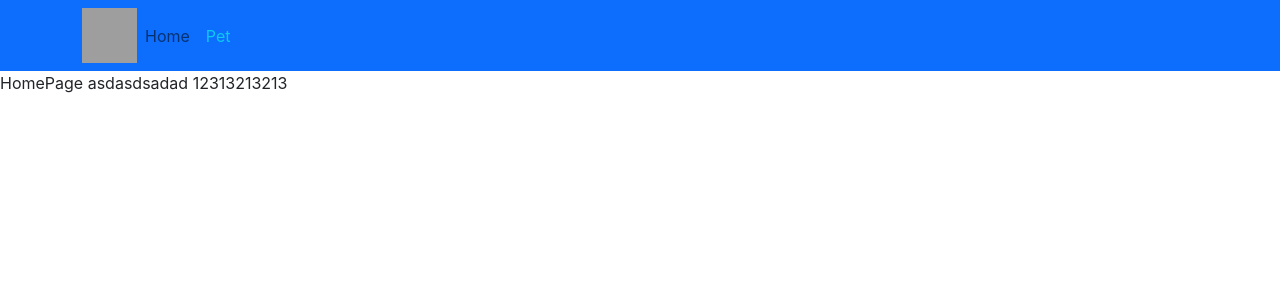
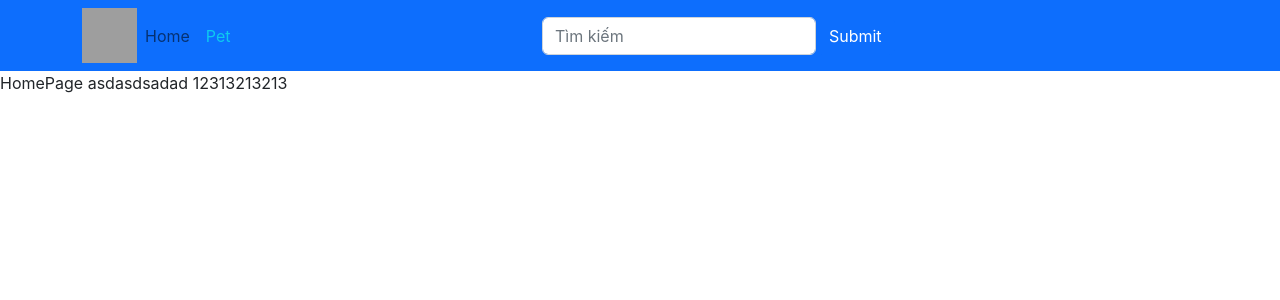
Before and after one commit to phamduongtandat/Shopping-Cart-Client, a React (Create React App) app: page / in a window 1280 px wide. Shown: the top 300 px of the page. Built offline with nearby package versions, Linux system fonts and the light colour scheme; grey boxes are pictures that could not be loaded.

Commit message:
update search

```diff
--- a/src/App.js
+++ b/src/App.js
@@ -1,23 +1,24 @@
-
-import { Route, Routes } from 'react-router-dom';
-import HomePage from './Pages/HomePage';
-import PetPage from './Pages/PetPage';
-import Container from './Component/Container';
-import PetDetail from './Component/PetDetail';
+import { Route, Routes } from "react-router-dom";
+import HomePage from "./Pages/HomePage";
+import PetPage from "./Pages/PetPage";
+import Container from "./Component/Container";
+import PetDetail from "./Component/PetDetail";
+import { useState } from "react";
 function App() {
   // cd reactjs-tutorial
+  const [keyWord, setKeyWork] = useState("");
   return (
     <div className="App">
-
       <Routes>
-        <Route path='/' element={<Container />}>
+        <Route
+          path="/"
+          element={<Container keyWord={keyWord} setKeyWork={setKeyWork} />}
+        >
           <Route index element={<HomePage />} />
-          <Route path='/Pet' element={<PetPage />} />
-          <Route path='/Pet/:detail' element={<PetDetail />} />
+          <Route path="/Pet" element={<PetPage keyWord={keyWord} />} />
+          <Route path="/Pet/:detail" element={<PetDetail />} />
         </Route>
       </Routes>
-
-
     </div>
   );
 }
--- a/src/Component/Container.js
+++ b/src/Component/Container.js
@@ -1,14 +1,14 @@
-import React from 'react'
-import { Outlet } from 'react-router-dom'
-import Header from '../Component/Header';
+import React from "react";
+import { Outlet } from "react-router-dom";
+import Header from "../Component/Header";
 
-function Container() {
-    return (
-        <div>
-            <Header />
-            <Outlet />
-        </div>
-    )
+function Container({ keyWork, setKeyWork }) {
+  return (
+    <div>
+      <Header keyWork={keyWork} setKeyWork={setKeyWork} />
+      <Outlet />
+    </div>
+  );
 }
 
-export default Container
+export default Container;
--- a/src/Component/Header.jsx
+++ b/src/Component/Header.jsx
@@ -1,7 +1,10 @@
-import React from 'react'
+import React, {useState} from 'react'
 import { Link } from 'react-router-dom'
 
-function Header() {
+function Header({keyWord,setKeyWork}) {
+  const  handleChange =(e) =>{
+    setKeyWork(e.target.value)
+  }
   return (
 
     <nav className="navbar navbar-expand-lg navbar-light bg-primary">
@@ -17,6 +20,17 @@ function Header() {
             </li>
           </ul>
         </div>
+        <div className="collapse navbar-collapse">
+          <ul className="navbar-nav me-auto mb-2 mb-lg-0">
+            <li className="nav-item">
+            <input  class="form-control" placeholder="Tìm kiếm" value={keyWord}
+                   onChange={handleChange} />
+            </li>
+            <li>
+            <button type="submit" class="btn btn-primary">Submit</button>
+            </li>
+          </ul>
+        </div>
       </div>
     </nav>
   )
--- a/src/Component/PetList.js
+++ b/src/Component/PetList.js
@@ -2,17 +2,33 @@ import axios from "axios";
 import React, { useState, useEffect } from "react";
 import PetItem from "./PetItem";
 
-function PetList() {
+function PetList({ keyWord }) {
   const [pets, setPets] = useState([]);
   useEffect(() => {
     axios
       .get("https://636c82727f47ef51e14a9f18.mockapi.io/api/products")
-      .then((api) => setPets(api.data));
+      .then((api) => {
+        console.log("====================================");
+        console.log("api.data", api.data);
+        console.log("====================================");
+        setPets(api.data);
+      });
   }, []);
+
+  const searchItems =
+    keyWord.length > 0
+      ? pets.filter((item) => {
+          const isResult = item.name
+            .toLowerCase()
+            .includes(keyWord.toLowerCase());
+          return isResult;
+        })
+      : pets;
+
   return (
     <div className="container">
       <div className="row p-2">
-        {pets.map((pet) => (
+        {searchItems.map((pet) => (
           <div key={pet.id} className="col-4 mb-3 mt-3">
             <PetItem
               id={pet.id}
--- a/src/Pages/PetPage.js
+++ b/src/Pages/PetPage.js
@@ -1,14 +1,13 @@
-import React from 'react'
+import React from "react";
 
-import PetList from '../Component/PetList'
+import PetList from "../Component/PetList";
 
-function PetPage() {
-
-    return (
-        <div>
-            <PetList />
-        </div>
-    )
+function PetPage({ keyWord }) {
+  return (
+    <div>
+      <PetList keyWord={keyWord} />
+    </div>
+  );
 }
 
-export default PetPage
+export default PetPage;
```
